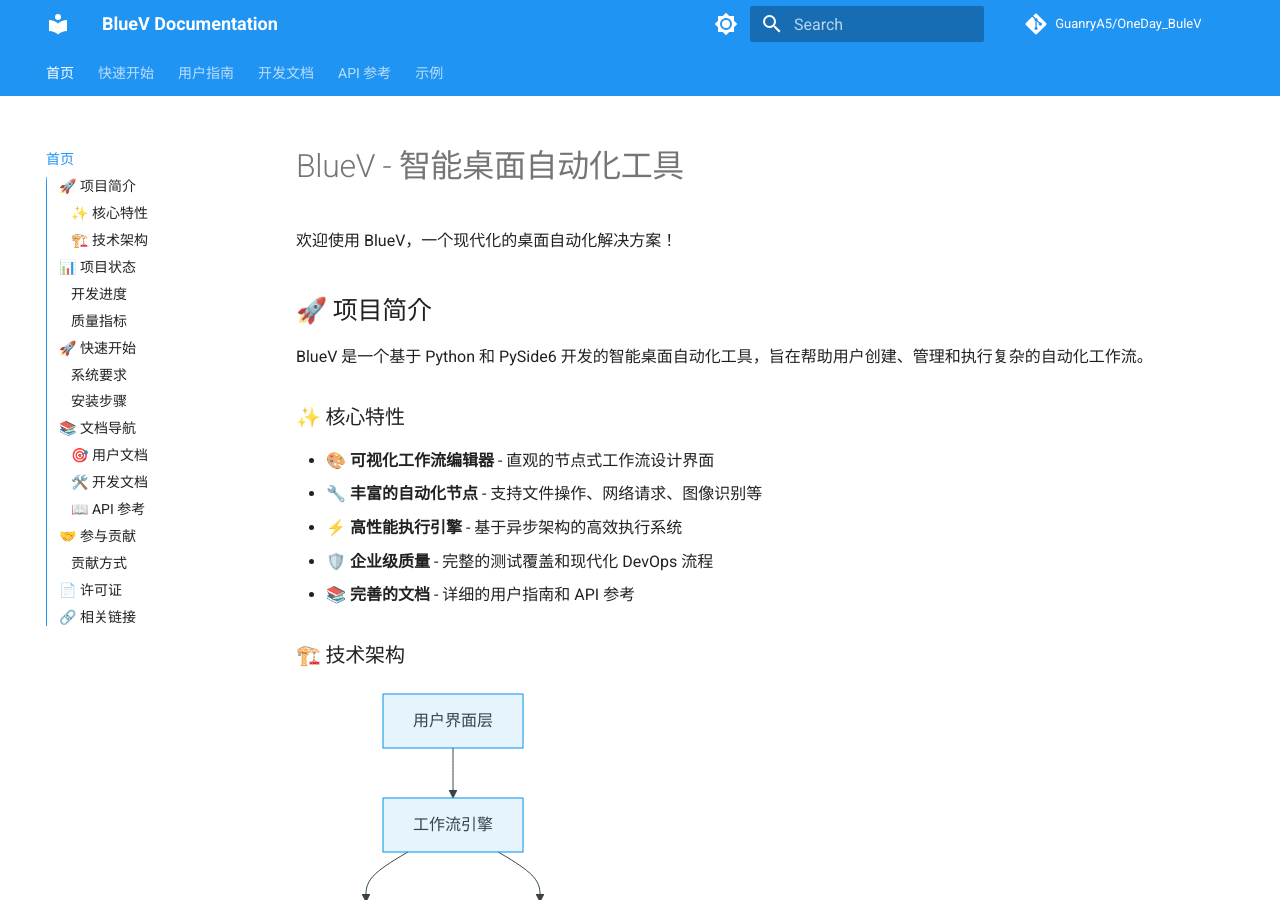
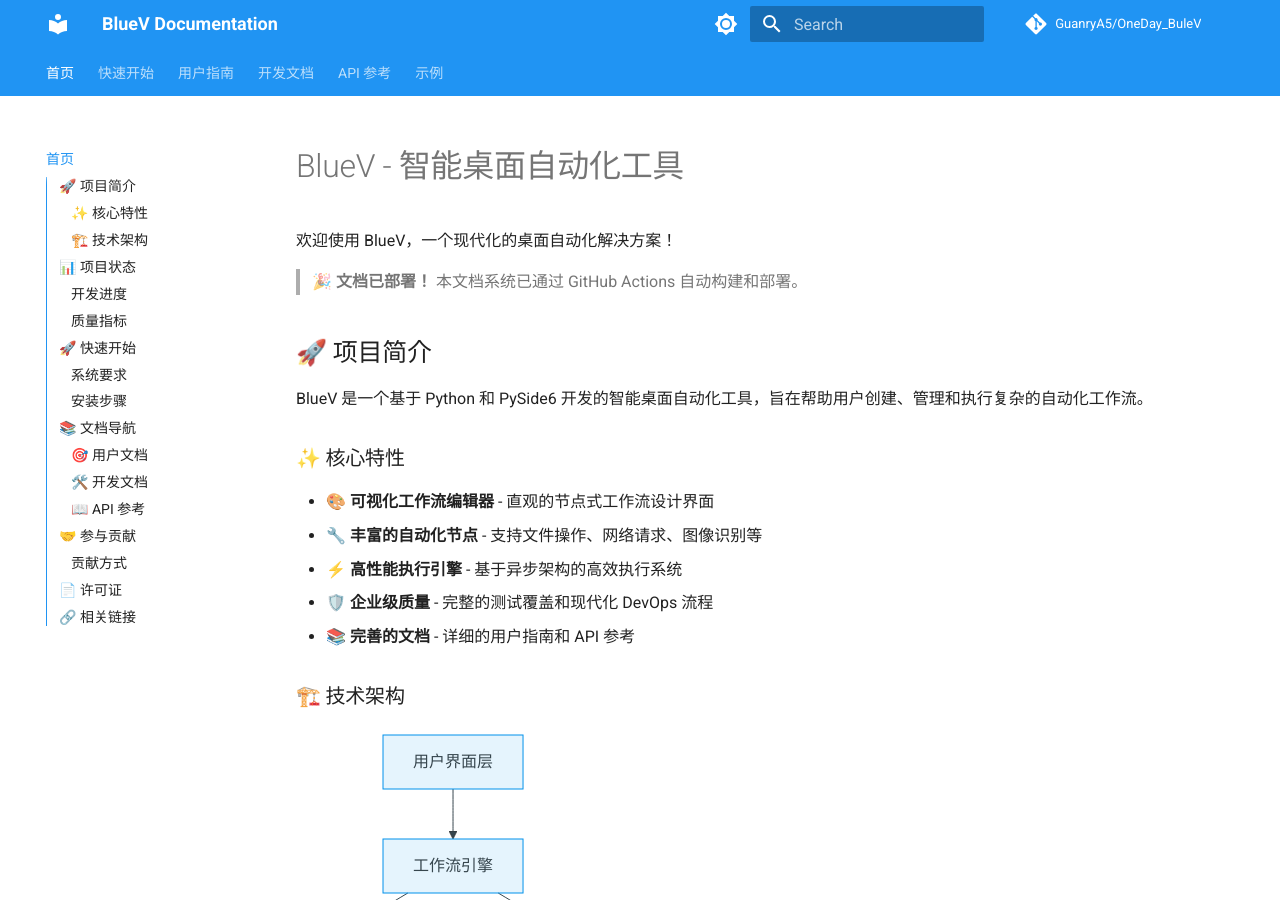
Before and after one commit to GuanryA5/OneDay_BuleV, an MkDocs documentation site: the page built from docs/index.md, in a window 1280 px wide and 900 px high. Built offline with MkDocs 1.6.1 and Material for MkDocs 9.7.7, drawn with Linux system fonts in a browser that asks for light colours; comment, search, counter and statistics services are not loaded.

Commit message:
docs: trigger GitHub Pages deployment
- Update documentation homepage with deployment status
- Expand docs workflow triggers to include README and workflow changes
- Add workflow_run trigger to deploy docs after successful CI
- This should trigger the documentation deployment to GitHub Pages

The documentation will be available at: https://guanrya5.github.io/OneDay_BuleV

```diff
--- a/docs/index.md
+++ b/docs/index.md
@@ -1,6 +1,8 @@
 # BlueV - 智能桌面自动化工具
 
 欢迎使用 BlueV，一个现代化的桌面自动化解决方案！
+
+> **🎉 文档已部署！** 本文档系统已通过 GitHub Actions 自动构建和部署。
 
 ## 🚀 项目简介
 
```
Also changed, not shown: 1 other file.
